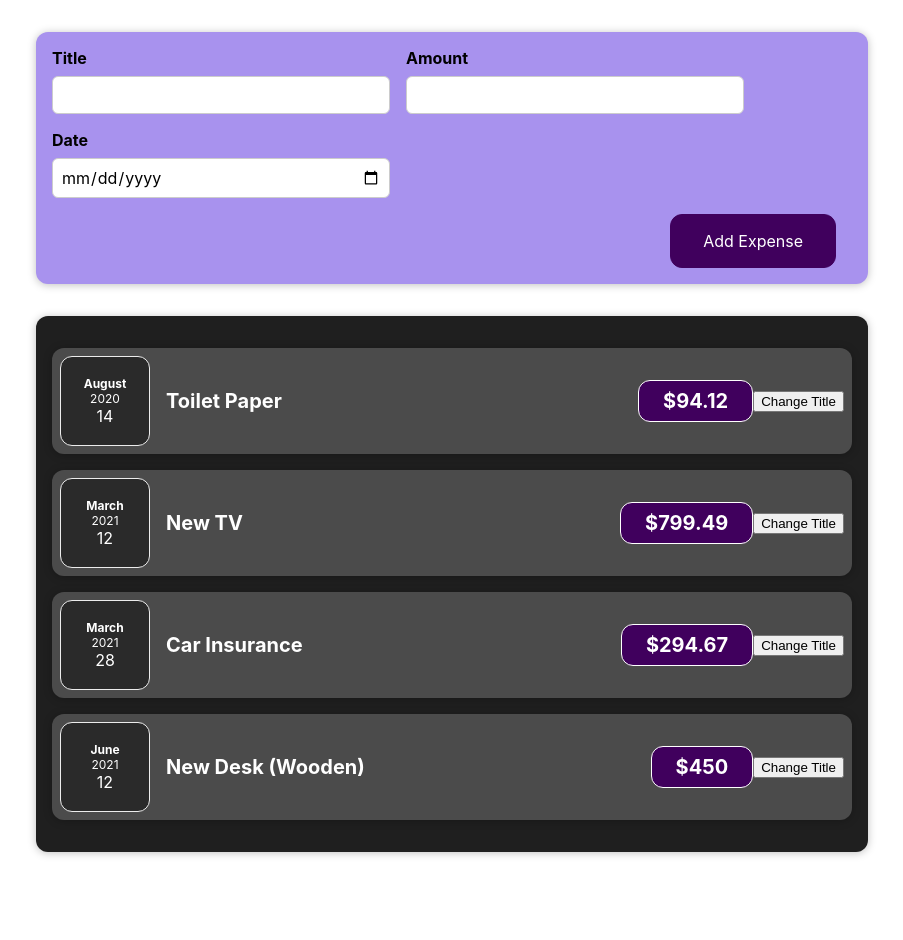
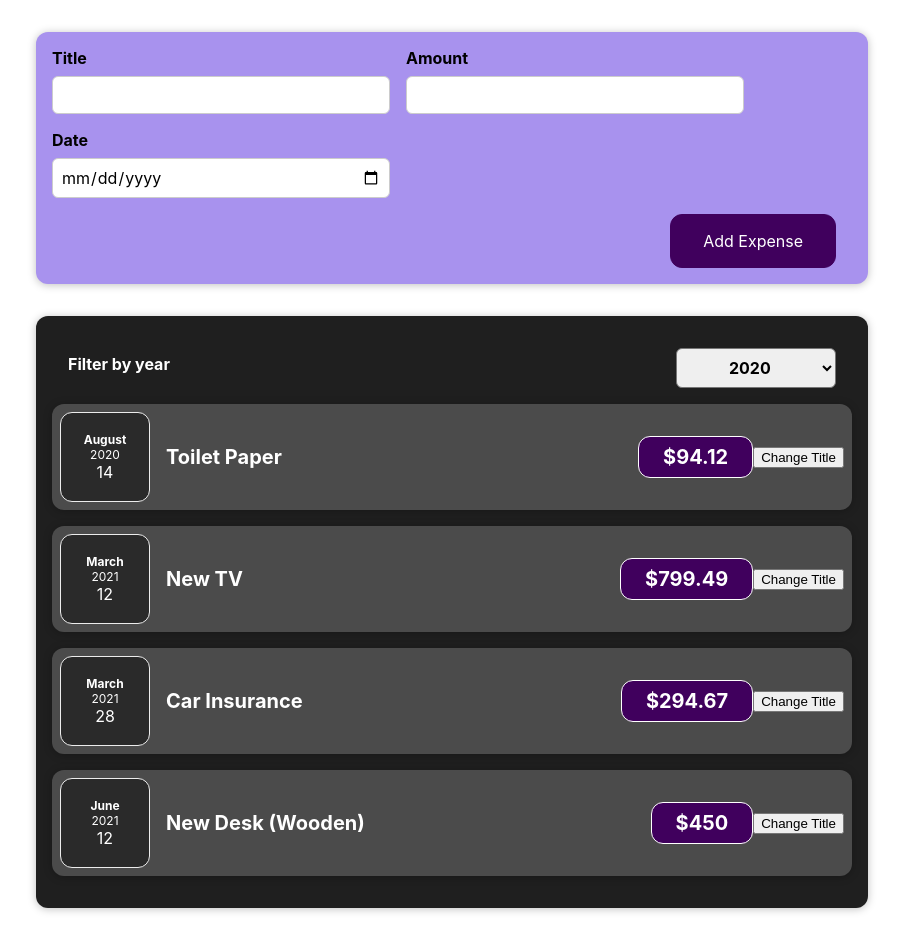
Before and after one commit to IskraKate/React-The-Complete-Guide, a React (Create React App) app: page / in a window 1280 px wide. Shown: the whole page, without its empty margins (188-1091 px from the left). Before the commit the page ends 884 px from the top, so only its background shows below. Built offline with nearby package versions, Linux system fonts and the light colour scheme.

Commit message:
add expenses filter

```diff
--- a/src/App.js
+++ b/src/App.js
@@ -25,9 +25,14 @@
     },
   ]
 
+  const AddExpenseHandler = (expense) => {
+    console.log("in app js")
+    console.log("🚀 ~ file: App.js:29 ~ AddExpenseHandler ~ expense:", expense)
+  }
+
   return (
     <div>
-      <NewExpense />
+      <NewExpense onAddExpense={AddExpenseHandler}/>
       <Expenses items={expenses} />
     </div>
   )
--- a/src/components/Expenses/Expenses.js
+++ b/src/components/Expenses/Expenses.js
@@ -1,11 +1,20 @@
-import React from "react"
+import React, { useState } from "react"
 import ExpenseItem from "./ExpenseItem"
 import "./Expenses.css"
 import Card from "../UI/Card"
+import ExpensesFilter from "./ExpensesFilter"
 
 const Expenses = (props) => {
+  const [filteredYear, setFilteredYear] = useState("2020")
+
+  const filterChangeHandler = (selectedYear) => {
+    setFilteredYear(selectedYear)
+  }
+
   return (
+    <div>
       <Card className="expenses">
+        <ExpensesFilter selected={filteredYear} onChangeFilter={filterChangeHandler} />
         <ExpenseItem
           title={props.items[0].title}
           amount={props.items[0].amount}
@@ -27,6 +36,7 @@
           date={props.items[3].date}
         />
       </Card>
+    </div>
   )
 }
 
--- /dev/null
+++ b/src/components/Expenses/ExpensesFilter.css
@@ -0,0 +1,24 @@
+.expenses-filter {
+  color: white;
+  padding: 0 1rem;
+}
+
+.expenses-filter__control {
+  display: flex;
+  width: 100%;
+  align-items: center;
+  justify-content: space-between;
+  margin: 1rem 0;
+}
+
+.expenses-filter label {
+  font-weight: bold;
+  margin-bottom: 0.5rem;
+}
+
+.expenses-filter select {
+  font: inherit;
+  padding: 0.5rem 3rem;
+  font-weight: bold;
+  border-radius: 6px;
+}
--- /dev/null
+++ b/src/components/Expenses/ExpensesFilter.js
@@ -0,0 +1,26 @@
+import React from "react"
+
+import "./ExpensesFilter.css"
+
+const ExpensesFilter = (props) => {
+
+  const dropdownChangeHandler = (event) => {
+    props.onChangeFilter(event.target.value)
+  }
+
+  return (
+    <div className="expenses-filter">
+      <div className="expenses-filter__control">
+        <label>Filter by year</label>
+        <select value={props.selected} onChange={dropdownChangeHandler}>
+          <option value="2022">2022</option>
+          <option value="2021">2021</option>
+          <option value="2020">2020</option>
+          <option value="2019">2019</option>
+        </select>
+      </div>
+    </div>
+  )
+}
+
+export default ExpensesFilter
--- a/src/components/NewExpense/ExpenseForm.js
+++ b/src/components/NewExpense/ExpenseForm.js
@@ -1,29 +1,53 @@
 import React, { useState } from "react"
 import "./ExpenseForm.css"
 
-const ExpenseForm = () => {
-  const [enteredTitle, setEnteredTitle] = useState("")
-  const [enteredAmount, setEnteredAmount] = useState("")
-  const [enteredDate, setEnteredDate] = useState("")
+const ExpenseForm = (props) => {
+  const initialState = {
+    enteredTitle: "",
+    enteredAmount: "",
+    enteredDate: "",
+  }
+  const [userInput, setUserInput] = useState(initialState)
 
   const titleChangeHandler = (event) => {
-    setEnteredTitle(event.target.value)
+    setUserInput((prevState) => {
+      return { ...prevState, enteredTitle: event.target.value }
+    })
   }
 
   const amountChangeHandler = (event) => {
-    setEnteredAmount(event.target.value)
+    setUserInput((prevState) => {
+      return { ...prevState, enteredAmount: event.target.value }
+    })
   }
 
   const dateChangeHandler = (event) => {
-    setEnteredAmount(event.target.value)
+    setUserInput((prevState) => {
+      return { ...prevState, enteredDate: event.target.value }
+    })
+  }
+
+  const submitHandler = (event) => {
+    event.preventDefault()
+    const expenseData = {
+      title: userInput.enteredTitle,
+      amount: userInput.enteredAmount,
+      date: new Date(userInput.enteredDate),
+    }
+    props.onSaveExpenseData(expenseData)
+    setUserInput(initialState)
   }
 
   return (
-    <form action="">
+    <form action="" onSubmit={submitHandler}>
       <div className="new-expense__controls">
         <div className="new-expense__control">
           <label>Title</label>
-          <input type="text" onChange={titleChangeHandler} />
+          <input
+            type="text"
+            value={userInput.enteredTitle}
+            onChange={titleChangeHandler}
+          />
         </div>
         <div className="new-expense__control">
           <label>Amount</label>
@@ -31,6 +55,7 @@
             type="number"
             min="0.01"
             step="0.01"
+            value={userInput.enteredAmount}
             onChange={amountChangeHandler}
           />
         </div>
@@ -40,6 +65,7 @@
             type="date"
             min="2019-01-01"
             max="2022-12-31"
+            value={userInput.enteredDate}
             onChange={dateChangeHandler}
           />
         </div>
--- a/src/components/NewExpense/NewExpense.js
+++ b/src/components/NewExpense/NewExpense.js
@@ -2,10 +2,15 @@
 import "./NewExpense.css"
 import ExpenseForm from "./ExpenseForm"
 
-const NewExpense = () => {
+const NewExpense = (props) => {
+  const saveExpenseDataHandler = (enteredExpenseData) => {
+    const expenseData = { ...enteredExpenseData, id: Math.random().toString() }
+    props.onAddExpense(expenseData)
+  }
+
   return (
     <div className="new-expense">
-      <ExpenseForm />
+      <ExpenseForm onSaveExpenseData={saveExpenseDataHandler} />
     </div>
   )
 }
```
Also changed, not shown: src/logo.svg (deleted). Lines whose indentation alone changed are shown as unchanged.
